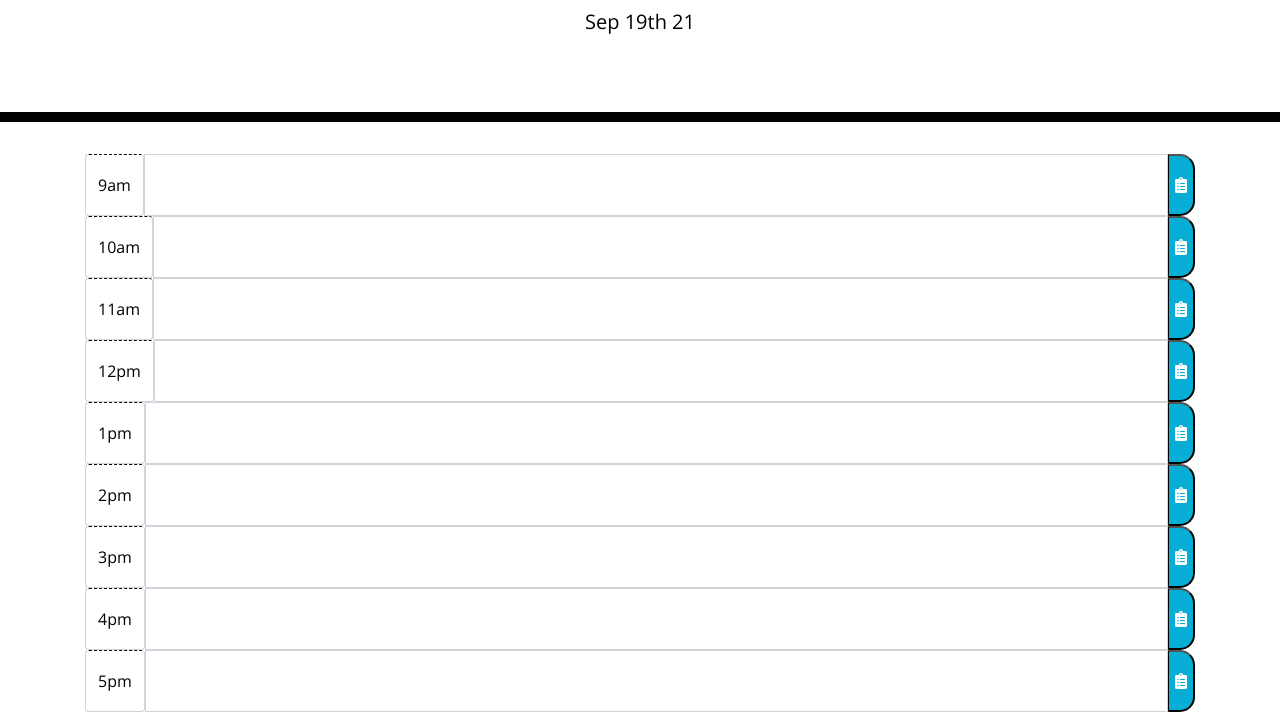
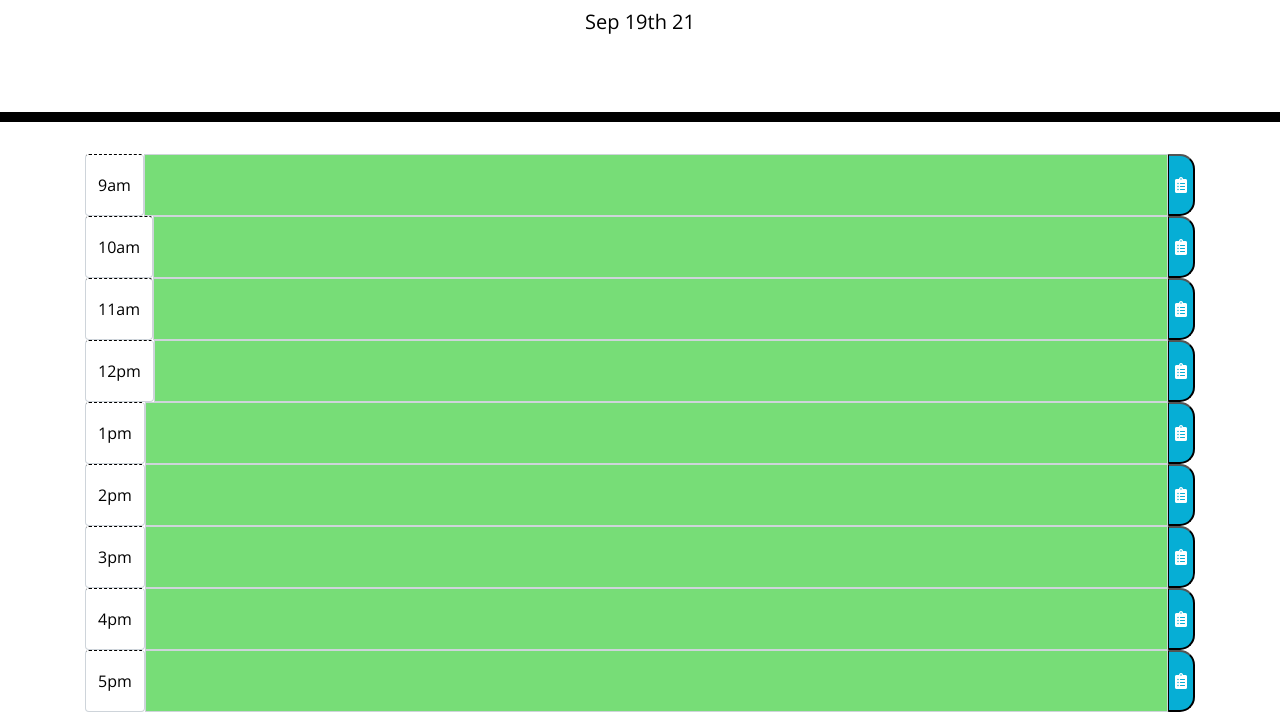
Before and after one commit to abhyankartanvi/05-day-planner, a plain HTML site: page index.html in a window 1280 px wide. Shown: the part 182-894 px from the top of the page. Drawn offline with nearby package versions, Linux system fonts and the light colour scheme.

Commit message:
added variable now to represent current hour and change css background colour

```diff
--- a/assets/script.js
+++ b/assets/script.js
@@ -1,6 +1,13 @@
 $(document).ready(function () {
   const setHeaderDate = moment().format("MMM Do YY");
   $("#currentDay").text(setHeaderDate);
+
+  var now = Number(moment().format("HH"));
+
+  $("textarea").each(function () {
+    var name = Number($(this).attr("name"));
+    if (name > now) {
+      $(this).addClass("future");
+    }
+  });
 });
-
-const now = moment().format("LTS");
--- a/index.html
+++ b/index.html
@@ -18,7 +18,7 @@
       href="https://fonts.googleapis.com/css?family=Open+Sans&display=swap"
       rel="stylesheet"
     />
-    <link rel="stylesheet" href="style.css" />
+    <link rel="stylesheet" href="/assets/style.css" />
     <title>Work Day Scheduler</title>
   </head>
 
@@ -32,83 +32,47 @@
       <!-- Timeblocks go here -->
       <div class="input-group">
         <span class="input-group-text hour">9am</span>
-        <textarea
-          id="text9am"
-          class="form-control"
-          aria-label="With textarea"
-        ></textarea>
+        <textarea id="text9am" class="form-control" name="9"></textarea>
         <button class="saveBtn"><i class="fas fa-clipboard-list"></i></button>
       </div>
       <div class="input-group">
         <span class="input-group-text hour">10am</span>
-        <textarea
-          id="text10am"
-          class="form-control"
-          aria-label="With textarea"
-        ></textarea>
+        <textarea id="text10am" class="form-control" name="10"></textarea>
         <button class="saveBtn"><i class="fas fa-clipboard-list"></i></button>
       </div>
       <div class="input-group">
         <span class="input-group-text hour">11am</span>
-        <textarea
-          id="text11am"
-          class="form-control"
-          aria-label="With textarea"
-        ></textarea>
+        <textarea id="text11am" class="form-control" name="11"></textarea>
         <button class="saveBtn"><i class="fas fa-clipboard-list"></i></button>
       </div>
       <div class="input-group">
         <span class="input-group-text hour">12pm</span>
-        <textarea
-          id="text12pm"
-          class="form-control"
-          aria-label="With textarea"
-        ></textarea>
+        <textarea id="text12pm" class="form-control" name="12"></textarea>
         <button class="saveBtn"><i class="fas fa-clipboard-list"></i></button>
       </div>
       <div class="input-group">
         <span class="input-group-text hour">1pm</span>
-        <textarea
-          id="text1pm"
-          class="form-control"
-          aria-label="With textarea"
-        ></textarea>
+        <textarea id="text1pm" class="form-control" name="13"></textarea>
         <button class="saveBtn"><i class="fas fa-clipboard-list"></i></button>
       </div>
       <div class="input-group">
         <span class="input-group-text hour">2pm</span>
-        <textarea
-          id="text2pm"
-          class="form-control"
-          aria-label="With textarea"
-        ></textarea>
+        <textarea id="text2pm" class="form-control" name="14"></textarea>
         <button class="saveBtn"><i class="fas fa-clipboard-list"></i></button>
       </div>
       <div class="input-group">
         <span class="input-group-text hour">3pm</span>
-        <textarea
-          id="text3pm"
-          class="form-control"
-          aria-label="With textarea"
-        ></textarea>
+        <textarea id="text3pm" class="form-control" name="15"></textarea>
         <button class="saveBtn"><i class="fas fa-clipboard-list"></i></button>
       </div>
       <div class="input-group">
         <span class="input-group-text hour">4pm</span>
-        <textarea
-          id="text4pm"
-          class="form-control"
-          aria-label="With textarea"
-        ></textarea>
+        <textarea id="text4pm" class="form-control" name="16"></textarea>
         <button class="saveBtn"><i class="fas fa-clipboard-list"></i></button>
       </div>
       <div class="input-group">
         <span class="input-group-text hour">5pm</span>
-        <textarea
-          id="text5pm"
-          class="form-control"
-          aria-label="With textarea"
-        ></textarea>
+        <textarea id="text5pm" class="form-control" name="17"></textarea>
         <button class="saveBtn"><i class="fas fa-clipboard-list"></i></button>
       </div>
     </div>
```
Also changed, not shown: assets/style.css (renamed from style.css).
